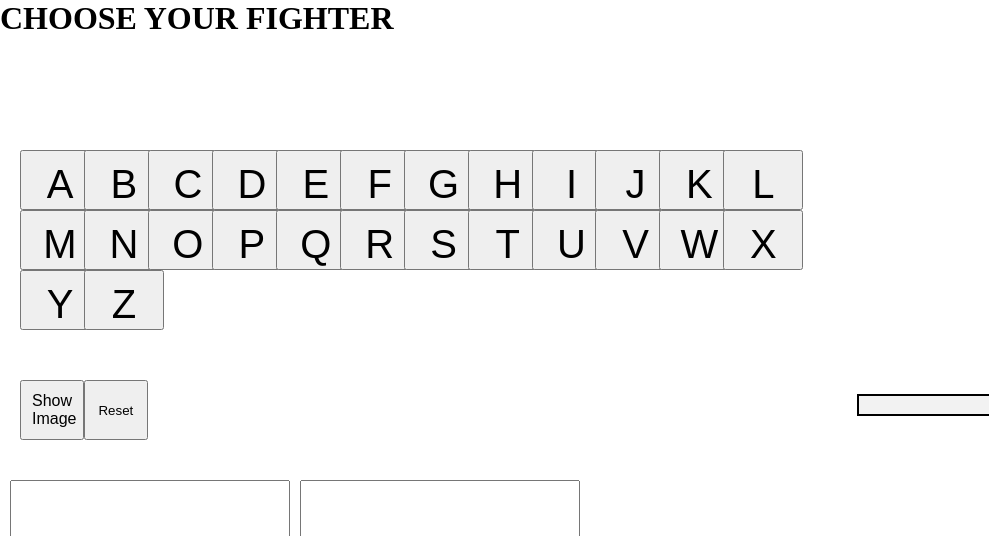
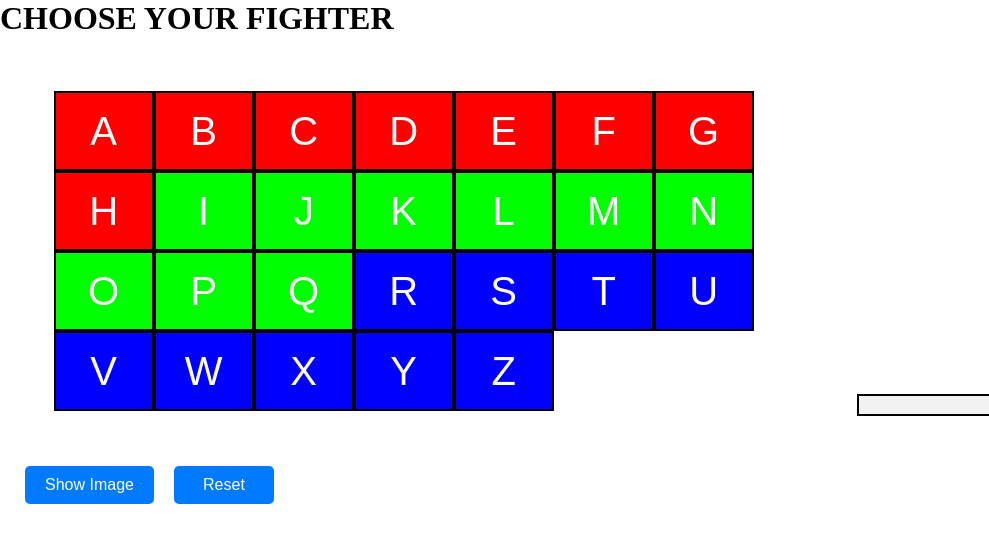
Before and after one commit to ellechoo/Project2, a plain HTML site: page index.html in a window 1280 px wide. Shown: the top 536 px of the page, 0-989 px from the left. Drawn offline with Linux system fonts and the light colour scheme.

Commit message:
size alp

```diff
--- a/index.html
+++ b/index.html
@@ -14,11 +14,13 @@
 
     <div class="content-container">
         <div class="left-container">
-            <div class="button-container" id="letter-buttons"></div>
+            <div class="button-container" id="letter-buttons">
+                <!-- Alphabet buttons will be generated here -->
+            </div>
 
-            <div class="button-container">
+            <div class="action-buttons"> <!-- New container for submit/reset buttons -->
                 <button onclick="displayImage()" id="submitButton">Show Image</button>
-                <button onclick="resetInputs()">Reset</button>
+                <button onclick="resetInputs()" id="resetButton">Reset</button>
             </div>
 
             <div class="input-container">
@@ -30,11 +32,6 @@
         <div class="gif-container">
             <img id="displayedImage" src="" alt="Displayed Image">
         </div>
-    </div>
-
-
-    <div class="button-container" id="letter-buttons">
-        <!-- Letter buttons will be generated here -->
     </div>
 
 
@@ -257,9 +254,9 @@
 
             if (input2_num >= 1 && input2_num <= 8) {
                 category = "beginning";
-            } else if (input2_num >= 9 && input2_num <= 18) {
+            } else if (input2_num >= 9 && input2_num <= 17) {
                 category = "middle";
-            } else if (input2_num >= 19 && input2_num <= 26) {
+            } else if (input2_num >= 18 && input2_num <= 26) {
                 category = "end";
             }
 
--- a/style2.css
+++ b/style2.css
@@ -53,8 +53,9 @@ html, body {
 
 .button-container {
     display: grid;
-    grid-template-columns: repeat(auto-fill, minmax(60px, 1fr));
-    gap: 0px;
+    grid-template-columns: repeat(auto-fit, 100px); /* Match the new button width */
+    justify-content: center; /* Center the grid items */
+    gap: 0px; /* Remove gaps between buttons */
     max-width: 100%;
     padding: 10px;
     margin-bottom: 10px;
@@ -64,10 +65,52 @@ html, body {
     font-size: 40px;
     padding: 10px;
     cursor: pointer;
-    height: 60px;
-    width: 80px;
+    height: 80px; /* Increase height */
+    width: 100px; /* Increase width */
     text-align: center;
     margin: 0px;
+    border: 2px solid #000000;
+    color: white; /* White text */
+    background-clip: padding-box; /* Ensure the border doesn't overlap the background */
+}
+
+/* First 8 letters: Red */
+#letter-buttons button:nth-child(-n+8) {
+    background-color: #ff0000; /* Red */
+}
+
+/* Next 9 letters: Green */
+#letter-buttons button:nth-child(n+9):nth-child(-n+17) {
+    background-color: #00ff00; /* Green */
+}
+
+/* Last 9 letters: Blue */
+#letter-buttons button:nth-child(n+18) {
+    background-color: #0000ff; /* Blue */
+}
+
+.action-buttons {
+    display: flex;
+    gap: 10px; /* Add space between the buttons */
+    justify-content: flex-start; /* Align buttons to the left */
+    padding: 10px;
+}
+
+#submitButton, #resetButton {
+    padding: 10px 20px; /* Rectangular padding */
+    font-size: 16px; /* Smaller font size */
+    cursor: pointer;
+    background-color: #007bff; /* Blue background */
+    color: white; /* White text */
+    border: none; /* Remove default border */
+    border-radius: 5px; /* Slightly rounded corners */
+    margin: 5px; /* Add some spacing */
+    height: auto; /* Allow height to adjust based on content */
+    min-width: 100px; /* Ensure a minimum width */
+}
+
+#submitButton:hover, #resetButton:hover {
+    background-color: #0056b3; /* Darker blue on hover */
 }
 
 .form-container {
@@ -92,12 +135,6 @@ html, body {
     box-sizing: border-box; /* Ensure padding is included in the width */
     flex-shrink: 1; /* Allow the input boxes to shrink */
     min-width: 100px; /* Set a minimum width to prevent them from becoming too small */
-}
-
-#submitButton, #resetButton {
-    padding: 10px 10px;
-    font-size: 16px;
-    cursor: pointer;
 }
 
 @media screen and (max-width: 1200px) {
```
